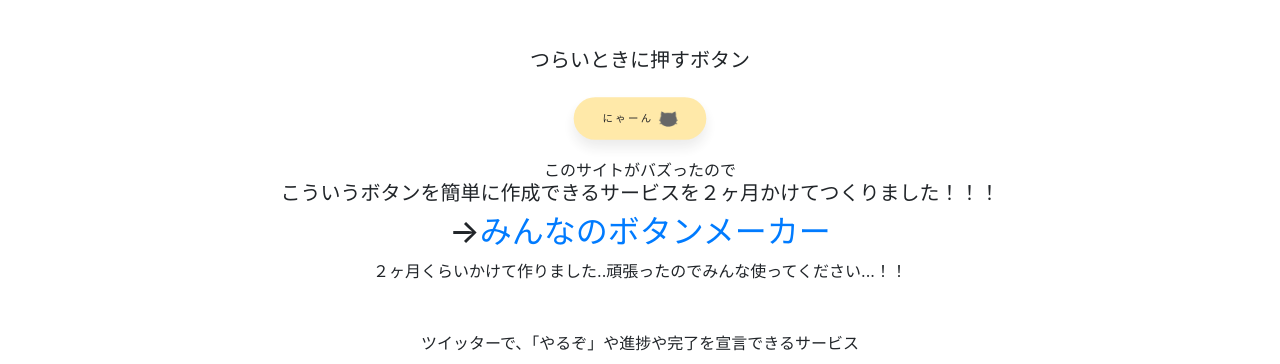
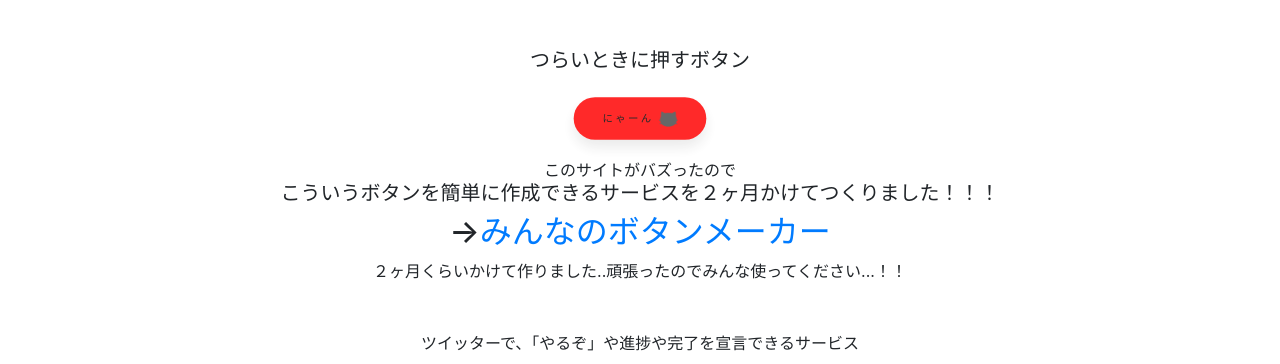
Before and after one commit to nya-n-btn/nya-n-btn.github.io, a plain HTML site: page index.html in a window 1280 px wide. Shown: the top 364 px of the page. Drawn offline with nearby package versions, Linux system fonts and the light colour scheme.

Commit message:
リンクと色もどした

```diff
--- a/index.html
+++ b/index.html
@@ -51,7 +51,7 @@ gtag('config', 'UA-55008158-6');
 				letter-spacing: 2.5px;
 				font-weight: 500;
 				color: #000;
-				background-color:#ffe599;
+				background-color:#ff0000;
 				border: none;
 				border-radius: 45px;
 				box-shadow: 0px 8px 15px rgba(0, 0, 0, 0.1);
@@ -98,7 +98,7 @@ gtag('config', 'UA-55008158-6');
 		<div class="container">
 			<div class="text-center m-5">
 				<h5>つらいときに押すボタン</h5>
-				<button onclick="window.open('https://twitter.com/intent/tweet?url=https://btns.fun/b/e6e33ea0-b454-11e8-8e5a-65df2cd739c7&text=にゃーん%0a%23にゃーん%20%23つらいときに押すボタン%20%23みんなのボタンメーカー%0a')"
+				<button onclick="window.open('https://twitter.com/intent/tweet?url=https://btns.fun/b/588d7ba0-b44a-11e8-9e9b-5f8c73c29c99&text=にゃーん%0a%23にゃーん%20%23つらいときに押すボタン%20%23みんなのボタンメーカー%0a')"
 				type="button" id="object" class="slideUp pulse c-button m-3">にゃーん <img src="caticon-mini.png" width="20"></button>
                 <h5><small>このサイトがバズったので</small><br>こういうボタンを簡単に作成できるサービスを２ヶ月かけてつくりました！！！
 				</h5>
```
